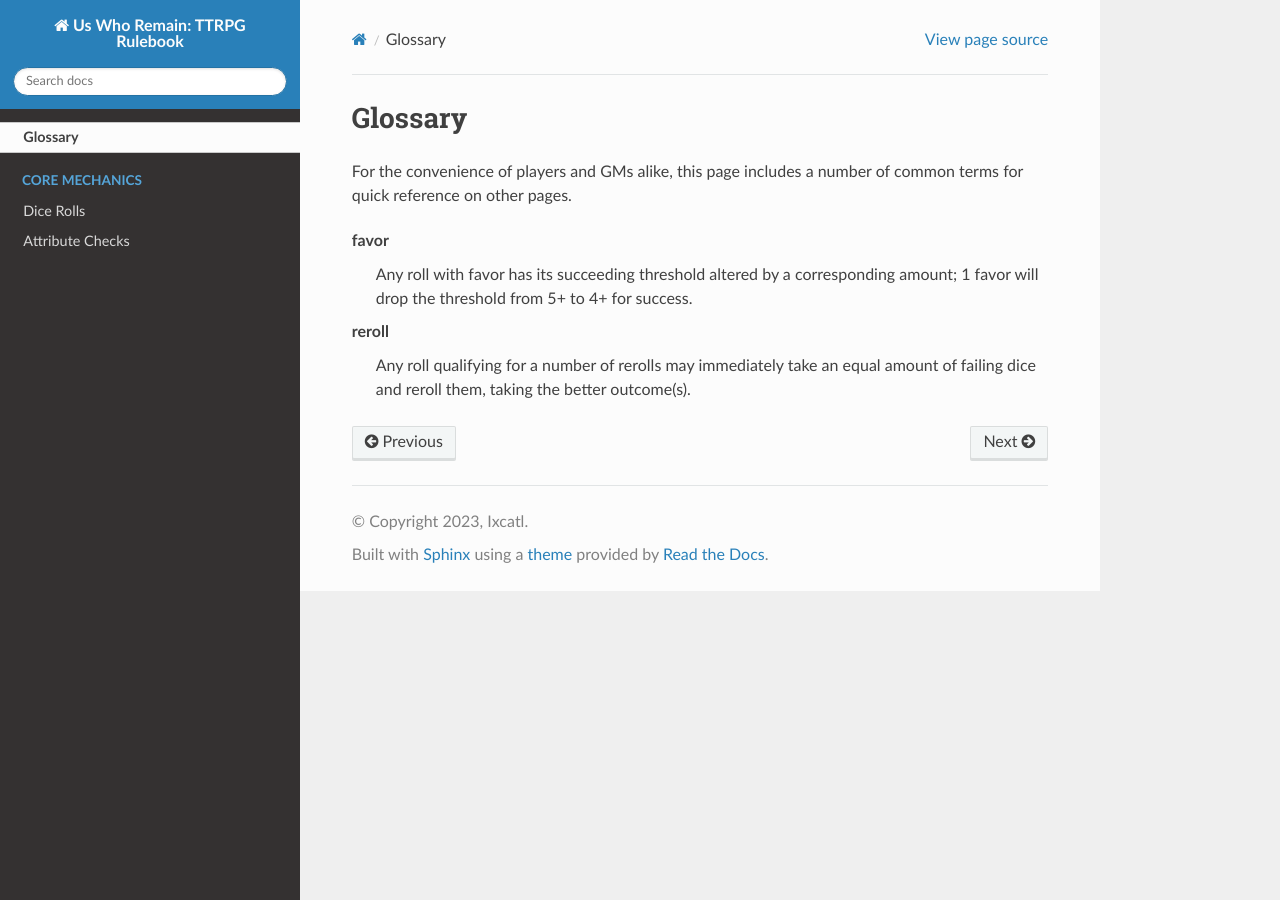
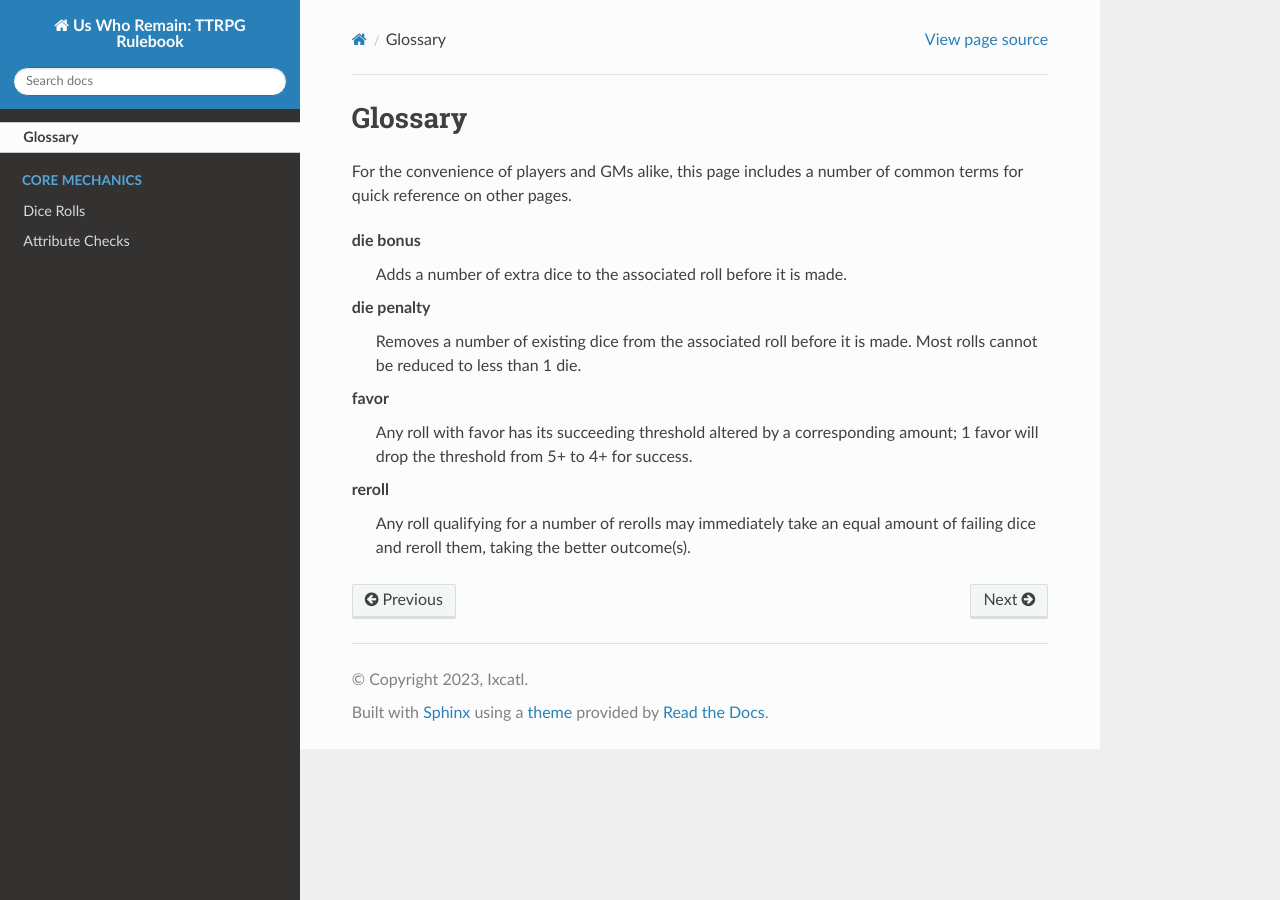
Before and after one commit to Ixcatl/fables_novasophonia, a Sphinx documentation site: the page built from docs/glossary.rst, in a window 1280 px wide. Built offline with Sphinx 7.4.7 and the Read the Docs theme 2.0.0, drawn with Linux system fonts in a browser that asks for light colours.

Commit message:
Update glossary.rst

```diff
--- a/docs/glossary.rst
+++ b/docs/glossary.rst
@@ -6,6 +6,12 @@ For the convenience of players and GMs alike, this page includes a number of com
 
 .. glossary::
 
+   die bonus
+      Adds a number of extra dice to the associated roll before it is made.
+
+   die penalty
+      Removes a number of existing dice from the associated roll before it is made. Most rolls cannot be reduced to less than 1 die.
+
    favor
       Any roll with favor has its succeeding threshold altered by a corresponding amount; 1 favor will drop the threshold from 5+ to 4+ for success.
 
```
